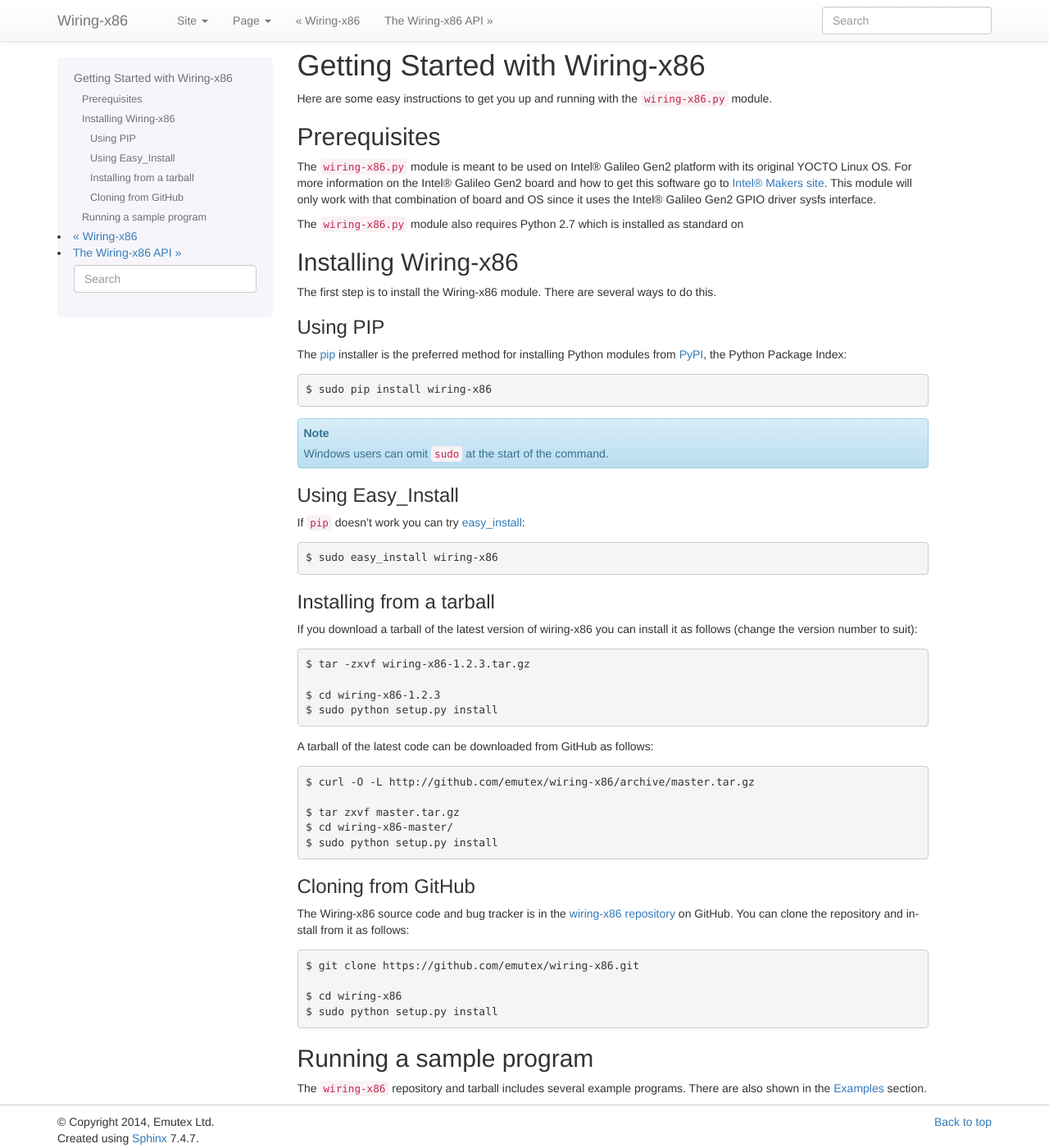
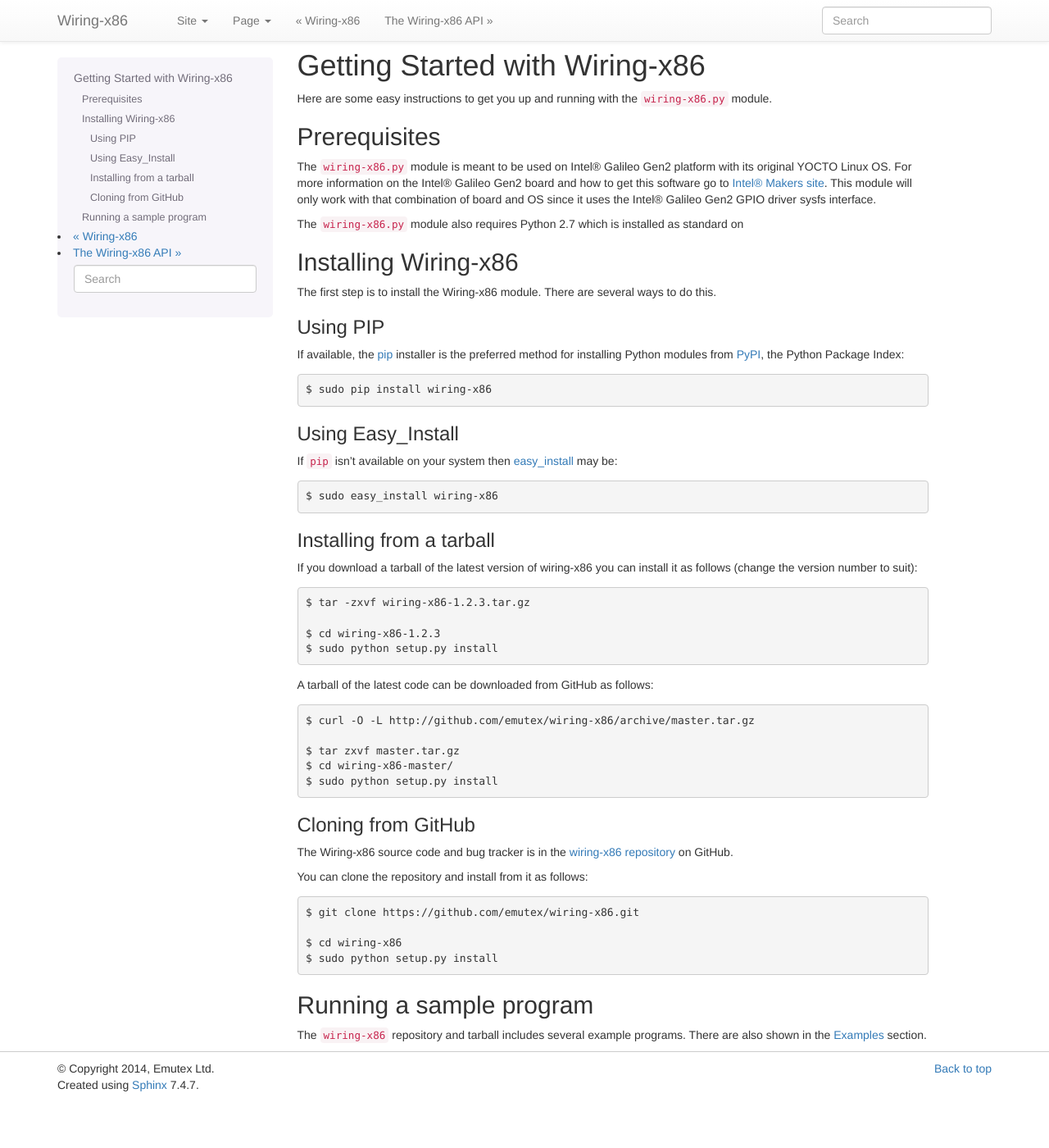
Before and after one commit to emutex/wiring-x86, a Sphinx documentation site: the page built from docs/source/getting_started.rst, in a window 1280 px wide and 1400 px high. Shown: the whole window at 82% size. Built offline with Sphinx 7.4.7, drawn with Linux system fonts in a browser that asks for light colours.

```diff
--- a/docs/source/getting_started.rst
+++ b/docs/source/getting_started.rst
@@ -29,21 +29,17 @@ do this.
 Using PIP
 *********
 
-The `pip <http://www.pip-installer.org/en/latest/index.html>`_ installer is
-the preferred method for installing Python modules from `PyPI
+If available, the `pip <http://www.pip-installer.org/en/latest/index.html>`_
+installer is the preferred method for installing Python modules from `PyPI
 <http://pypi.python.org/pypi>`_, the Python Package Index::
 
     $ sudo pip install wiring-x86
 
-.. Note::
-   Windows users can omit ``sudo`` at the start of the command.
-
-
 Using Easy_Install
 ******************
 
-If ``pip`` doesn't work you can try
-`easy_install <http://peak.telecommunity.com/DevCenter/EasyInstall>`_::
+If ``pip`` isn't available on your system then `easy_install
+<http://peak.telecommunity.com/DevCenter/EasyInstall>`_ may be::
 
     $ sudo easy_install wiring-x86
 
@@ -72,6 +68,7 @@ Cloning from GitHub
 
 The Wiring-x86 source code and bug tracker is in the
 `wiring-x86 repository <http://github.com/emutex/wiring-x86>`_ on GitHub.
+
 You can clone the repository and install from it as follows::
 
     $ git clone https://github.com/emutex/wiring-x86.git
```
Also changed, not shown: docs/source/learn_more.rst (+10 -1 lines).
